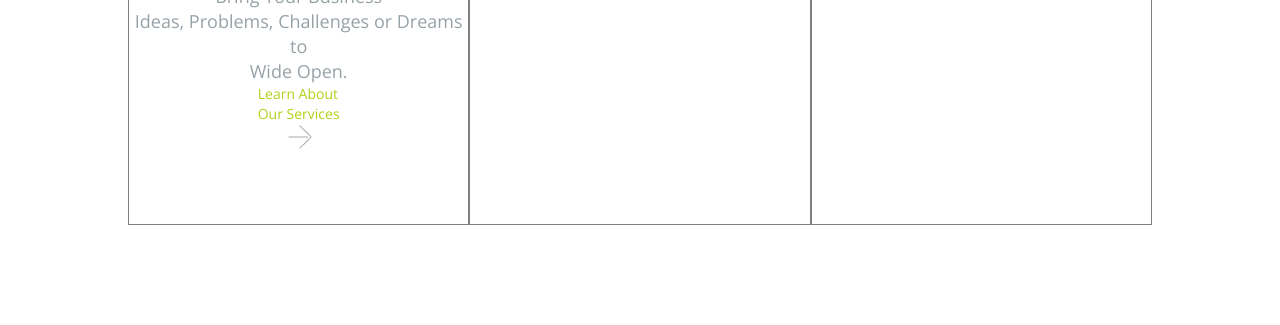
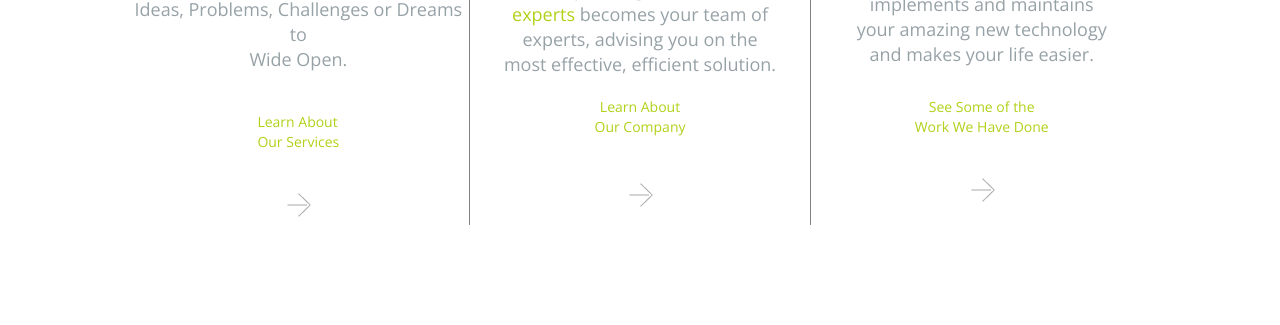
Before and after one commit to taylormckay68/wide-open-tech-clone, a plain HTML site: page index.html in a window 1280 px wide. Shown: the part 1194-1519 px from the top of the page. Drawn offline with nearby package versions, Linux system fonts and the light colour scheme.

Commit message:
finished learn about section

```diff
--- a/index.html
+++ b/index.html
@@ -67,10 +67,28 @@
       </div>
 
       <div class="arrow-container">
+        <img class='logos-middle' src="./img/curved_arrow.png" alt=""/>
+        <div class='arrow-top-text'>
+          <p>Wide Open's tight knit <span style='color: #b0d118;'>team of</span></br>
+<span style='color: #b0d118;'>experts</span> becomes your team of</br>
+experts, advising you on the</br>
+most effective, efficient solution.</p>
+        </div>
+        <a>Learn About </br>Our Company</a>
+        <img style='margin-bottom: -40px;' src="./img/right_arrow.png" alt=""/>
 
       </div>
 
       <div class="power-btn-container">
+        <img class='logos-right' src="./img/power_button.png" alt=""/>
+        <div class='power-top-text'>
+          <p>Wide Open constructs,</br>
+implements and maintains</br>
+your amazing new technology</br>
+and makes your life easier.</p>
+        </div>
+        <a>See Some of the </br>Work We Have Done</a>
+        <img src="./img/right_arrow.png" alt=""/>
 
       </div>
     </div>
--- a/style.css
+++ b/style.css
@@ -124,9 +124,12 @@
   margin-top: 60px;
 
 }
+.logos-left {
+  padding-bottom: 25px;
+}
 .light-bulb-container {
   flex: 1;
-  border: 1px solid gray;
+  /*border: 1px solid gray;*/
   display: flex;
 	flex-direction: column;
 	flex-wrap: nowrap;
@@ -140,6 +143,7 @@
   font-size: 18px;
   line-height: 25px;
   color: #97a2a7;
+  padding-top: 30px;
 }
 .light-bulb-container a {
   font-family: 'Open Sans', sans-serif;
@@ -147,17 +151,80 @@
   font-size: 14px;
   line-height: 20px;
   color: #b0d118;
+  padding-bottom: 40px;
 }
+
 .light-bulb-top-text {
   width: 100%;
   text-align: center;
+  padding-bottom: 40px;
 }
 .arrow-container {
   flex: 1;
-  border: 1px solid gray;
+  border-left: 1px solid gray;
+  border-right: 1px solid gray;
+  display: flex;
+  flex-direction: column;
+  flex-wrap: nowrap;
+  justify-content: center;
+  align-items: center;
+  align-content: center;
+
+}
+
+.arrow-container p {
+  font-family: 'Open Sans', sans-serif;
+  font-weight: normal;
+  font-size: 18px;
+  line-height: 25px;
+  color: #97a2a7;
+
+}
+.arrow-top-text {
+  width: 100%;
+  text-align: center;
+  padding-bottom: 20px;
+  padding-top: 30px;
+}
+.arrow-container a {
+  font-family: 'Open Sans', sans-serif;
+  font-weight: normal;
+  font-size: 14px;
+  line-height: 20px;
+  color: #b0d118;
+  padding-bottom: 45px;
   text-align: center;
 }
 .power-btn-container {
   flex: 1;
-  border: 1px solid gray;
+  /*border: 1px solid gray;*/
+  display: flex;
+	flex-direction: column;
+	flex-wrap: nowrap;
+	justify-content: center;
+	align-items: center;
+	align-content: center;
+  padding-top: 25px;
 }
+.power-btn-container p {
+  font-family: 'Open Sans', sans-serif;
+  font-weight: normal;
+  font-size: 18px;
+  line-height: 25px;
+  color: #97a2a7;
+}
+.power-top-text {
+  width: 100%;
+  text-align: center;
+  padding-bottom: 30px;
+  padding-top: 25px;
+}
+.power-btn-container a {
+  font-family: 'Open Sans', sans-serif;
+  font-weight: normal;
+  font-size: 14px;
+  line-height: 20px;
+  color: #b0d118;
+  padding-bottom: 40px;
+  text-align: center;
+}
```
